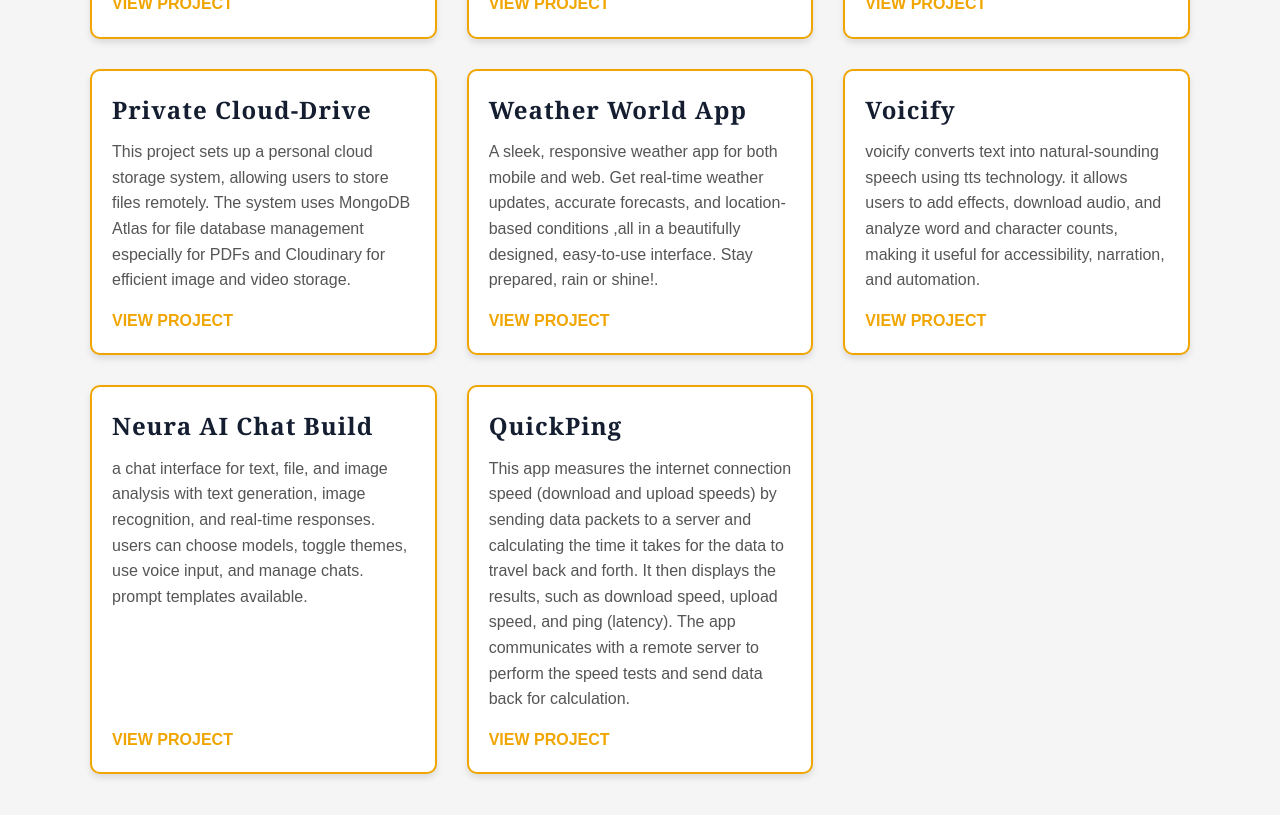
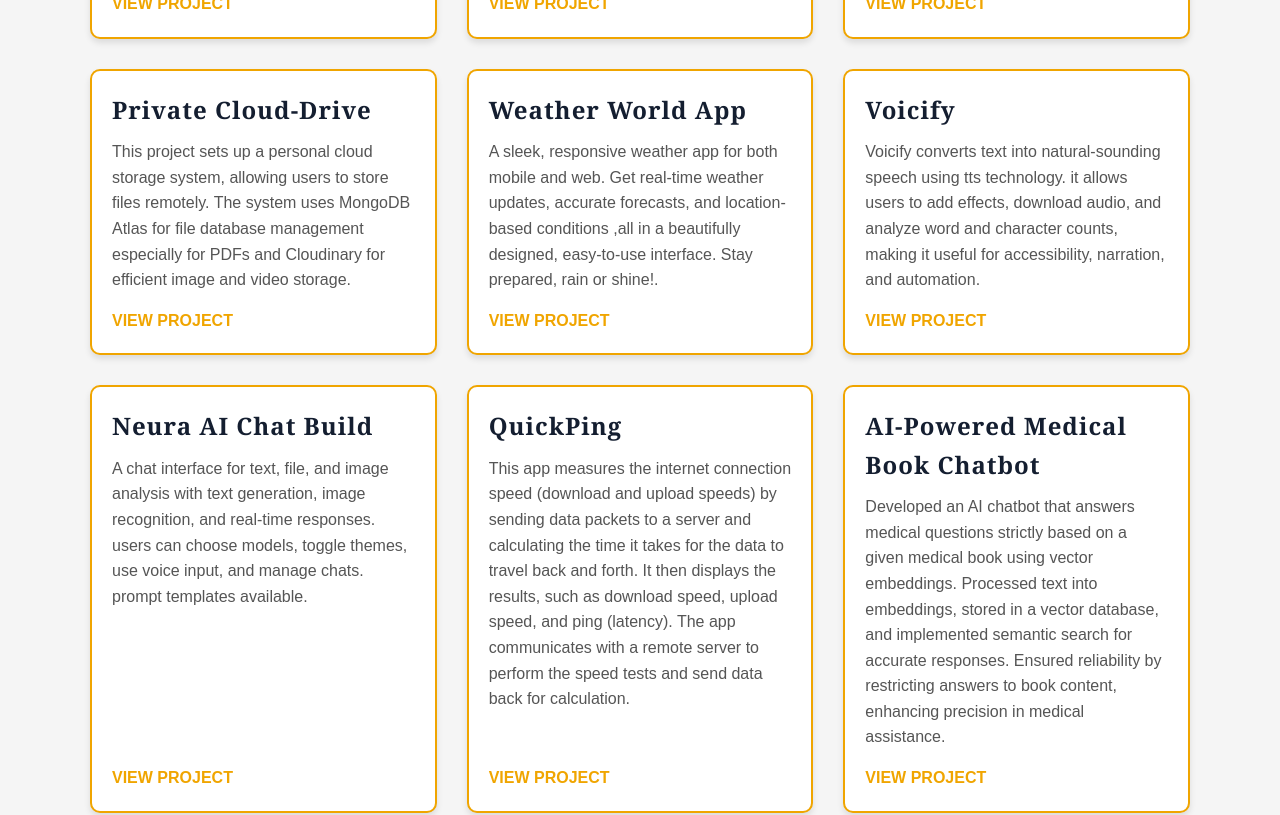
Before and after one commit to Selvarajah-Vinushaanth/portfolio, a React (Create React App) app: page /projects in a window 1280 px wide. Shown: the part 1200-2015 px from the top of the page. Built offline with nearby package versions, Linux system fonts and the light colour scheme.

Commit message:
AI-Powered Medical Book Chatbot added

```diff
--- a/src/components/Projects.jsx
+++ b/src/components/Projects.jsx
@@ -60,18 +60,23 @@
     },
     {
       title: "Voicify",
-      description: "voicify converts text into natural-sounding speech using tts technology. it allows users to add effects, download audio, and analyze word and character counts, making it useful for accessibility, narration, and automation.",
+      description: "Voicify converts text into natural-sounding speech using tts technology. it allows users to add effects, download audio, and analyze word and character counts, making it useful for accessibility, narration, and automation.",
       link: "https://github.com/Selvarajah-Vinushaanth/Text-To-Voice-Converter"
     },
     {
       title: "Neura AI Chat Build",
-      description: "a chat interface for text, file, and image analysis with text generation, image recognition, and real-time responses. users can choose models, toggle themes, use voice input, and manage chats. prompt templates available.",
+      description: "A chat interface for text, file, and image analysis with text generation, image recognition, and real-time responses. users can choose models, toggle themes, use voice input, and manage chats. prompt templates available.",
       link: "https://github.com/Selvarajah-Vinushaanth/Neura-AI"
     },
     {
       title: "QuickPing",
-      description: " This app measures the internet connection speed (download and upload speeds) by sending data packets to a server and calculating the time it takes for the data to travel back and forth. It then displays the results, such as download speed, upload speed, and ping (latency). The app communicates with a remote server to perform the speed tests and send data back for calculation.",
+      description: "This app measures the internet connection speed (download and upload speeds) by sending data packets to a server and calculating the time it takes for the data to travel back and forth. It then displays the results, such as download speed, upload speed, and ping (latency). The app communicates with a remote server to perform the speed tests and send data back for calculation.",
       link: "https://github.com/Selvarajah-Vinushaanth/QuickPing"
+    },
+    {
+      title: "AI-Powered Medical Book Chatbot",
+      description: "Developed an AI chatbot that answers medical questions strictly based on a given medical book using vector embeddings. Processed text into embeddings, stored in a vector database, and implemented semantic search for accurate responses. Ensured reliability by restricting answers to book content, enhancing precision in medical assistance.",
+      link: "https://github.com/Selvarajah-Vinushaanth/medibot"
     }
 
 
```
